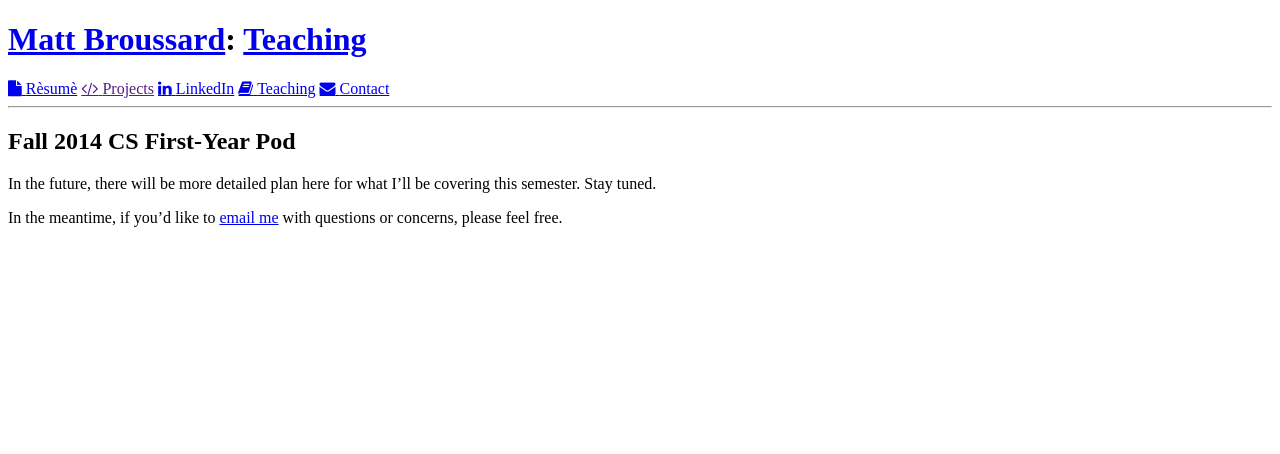
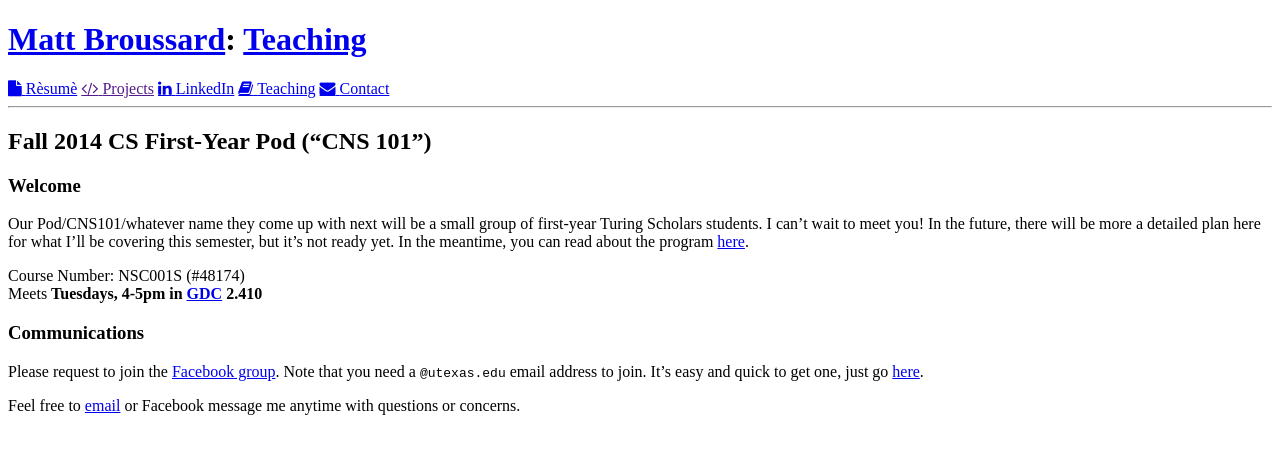
Before and after one commit to mattbroussard/mattbroussard.github.io, a Jekyll site: the page built from teaching/fall2014/pod/index.md, in a window 1280 px wide. Shown: the top 454 px of the page. Built offline with Jekyll 4.4.1, drawn with Linux system fonts in a browser that asks for light colours; nearby versions of some CDN libraries; library files that are not in the unit come from our copies; comment, search, counter and statistics services are not loaded.

Commit message:
added new info to pod page

```diff
--- a/teaching/fall2014/pod/index.md
+++ b/teaching/fall2014/pod/index.md
@@ -1,12 +1,21 @@
 ---
 layout: hasHeader
-title: Fall 2014 CS First-Year Pod
+title: Fall 2014 CS First-Year Pod ("CNS 101")
 headerTitle: Teaching
 headerTitleLink: /teaching
 ---
 
-## Fall 2014 CS First-Year Pod
+## Fall 2014 CS First-Year Pod ("CNS 101")
 
-In the future, there will be more detailed plan here for what I'll be covering this semester. Stay tuned.
+### Welcome
 
-In the meantime, if you'd like to [email me](http://mattb.name/contact) with questions or concerns, please feel free.
+Our Pod/CNS101/whatever name they come up with next will be a small group of first-year Turing Scholars students. I can't wait to meet you! In the future, there will be more a detailed plan here for what I'll be covering this semester, but it's not ready yet. In the meantime, you can read about the program [here](https://www.cs.utexas.edu/undergraduate-program/student-engagement-and-support/360-connections/cns-101).
+
+Course Number: NSC001S (#48174)<br/>
+Meets **Tuesdays, 4-5pm in [GDC](http://www.utexas.edu/maps/main/buildings/gdc.html) 2.410**
+
+### Communications
+
+Please request to join the [Facebook group](https://www.facebook.com/groups/622145304569459/). Note that you need a <tt>@utexas.edu</tt> email address to join. It's easy and quick to get one, just go [here](https://get.utmail.utexas.edu/).
+
+Feel free to [email](http://mattb.name/contact) or Facebook message me anytime with questions or concerns.
```
Also changed, not shown: teaching/index.md (+1 -1 lines).
